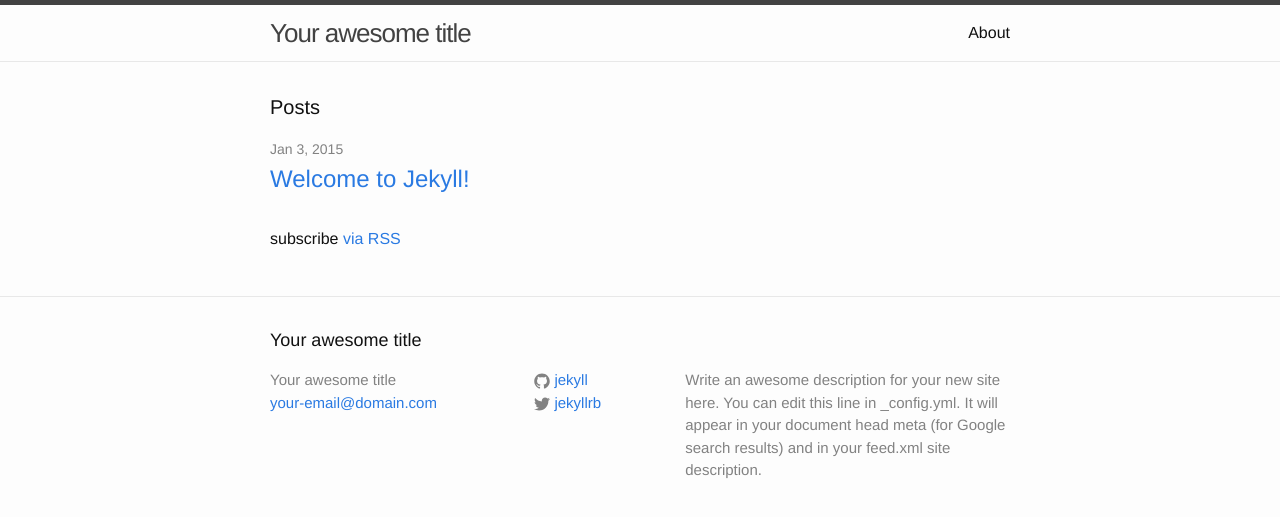
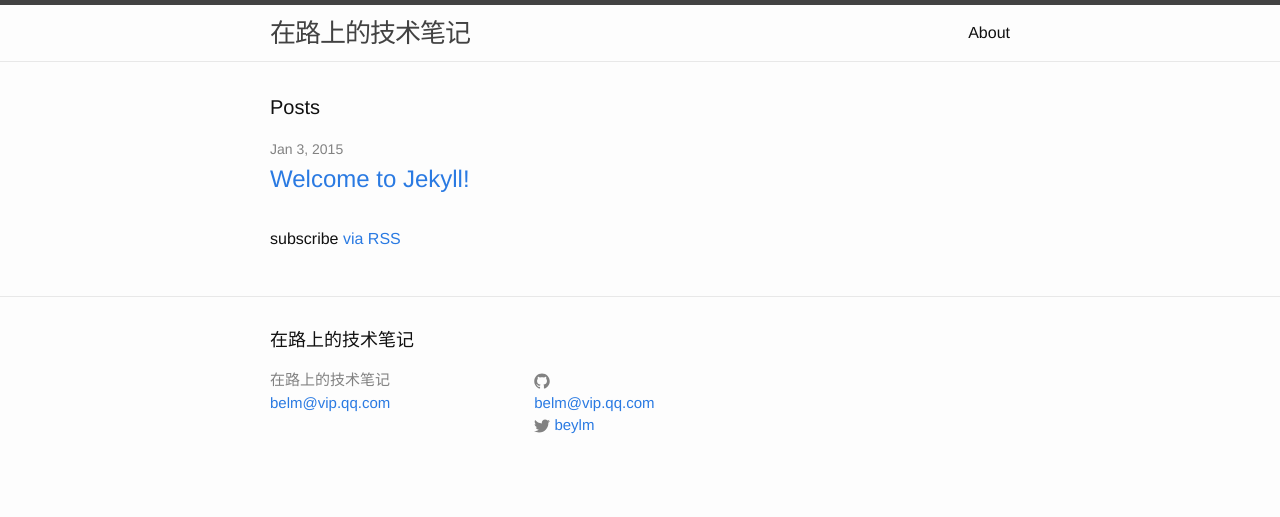
Before and after one commit to belm/belm.github.io, a Jekyll site: the page built from index.html, in a window 1280 px wide. Shown: the top 517 px of the page. Built offline with Jekyll 4.4.1, drawn with Linux system fonts in a browser that asks for light colours.

Commit message:
update intro

```diff
--- a/_config.yml
+++ b/_config.yml
@@ -1,14 +1,11 @@
 # Site settings
-title: Your awesome title
-email: your-email@domain.com
-description: > # this means to ignore newlines until "baseurl:"
-  Write an awesome description for your new site here. You can edit this
-  line in _config.yml. It will appear in your document head meta (for
-  Google search results) and in your feed.xml site description.
+title: 在路上的技术笔记
+email: belm@vip.qq.com
+description: > # 永远不要停止学习，因为你的竞争对手永远不会
 baseurl: "" # the subpath of your site, e.g. /blog/
-url: "http://yourdomain.com" # the base hostname & protocol for your site
-twitter_username: jekyllrb
-github_username:  jekyll
+url: "http://www.belmeng.com" # the base hostname & protocol for your site
+twitter_username: beylm
+github_username:  belm@vip.qq.com
 
 # Build settings
 markdown: kramdown
```
